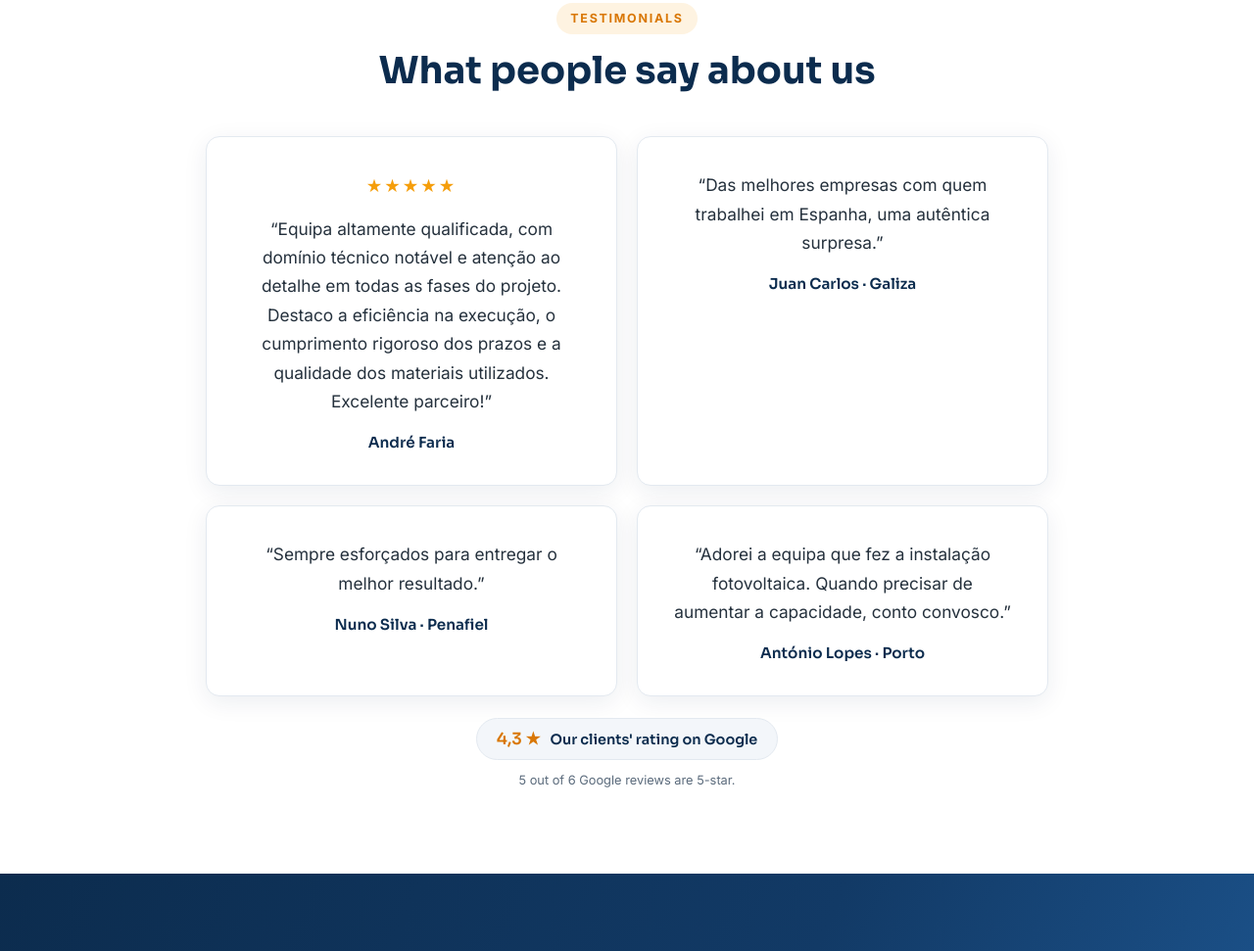
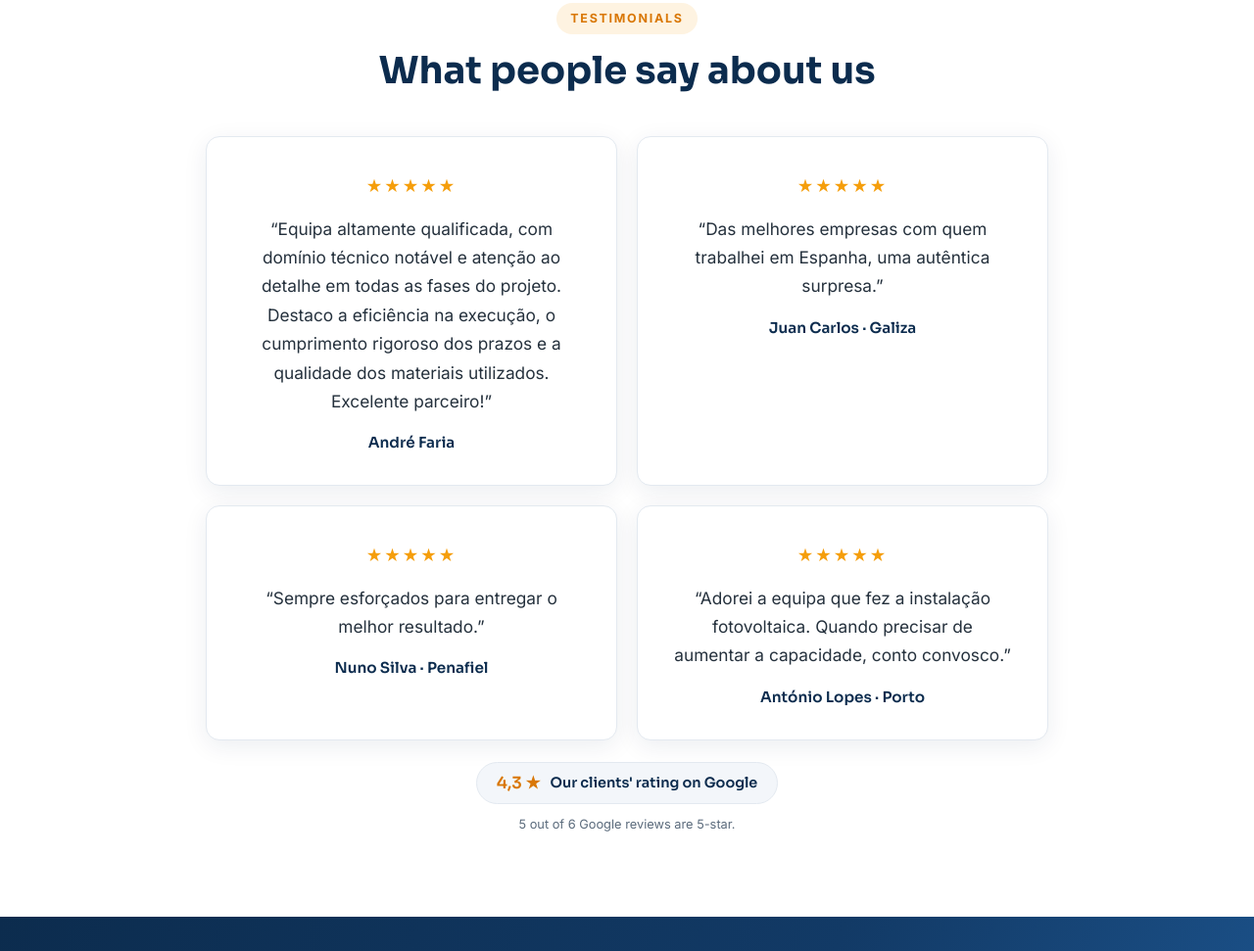
Before and after one commit to pedromag97/LSC, a plain HTML site: page index.html in a window 1280 px wide. Shown: the part 5399-6370 px from the top of the page at 98% size. Drawn offline with Linux system fonts and the light colour scheme.

Commit message:
Testemunhos: 5 estrelas em todos os cartoes
Co-Authored-By: Claude Fable 5 <noreply@anthropic.com>

```diff
--- a/index.html
+++ b/index.html
@@ -332,14 +332,17 @@
           <div class="who">André Faria</div>
         </div>
         <div class="testimonial-card">
+          <div class="stars" aria-label="5 estrelas">★★★★★</div>
           <blockquote>“Das melhores empresas com quem trabalhei em Espanha, uma autêntica surpresa.”</blockquote>
           <div class="who">Juan Carlos · Galiza</div>
         </div>
         <div class="testimonial-card">
+          <div class="stars" aria-label="5 estrelas">★★★★★</div>
           <blockquote>“Sempre esforçados para entregar o melhor resultado.”</blockquote>
           <div class="who">Nuno Silva · Penafiel</div>
         </div>
         <div class="testimonial-card">
+          <div class="stars" aria-label="5 estrelas">★★★★★</div>
           <blockquote>“Adorei a equipa que fez a instalação fotovoltaica. Quando precisar de aumentar a capacidade, conto convosco.”</blockquote>
           <div class="who">António Lopes · Porto</div>
         </div>
```
